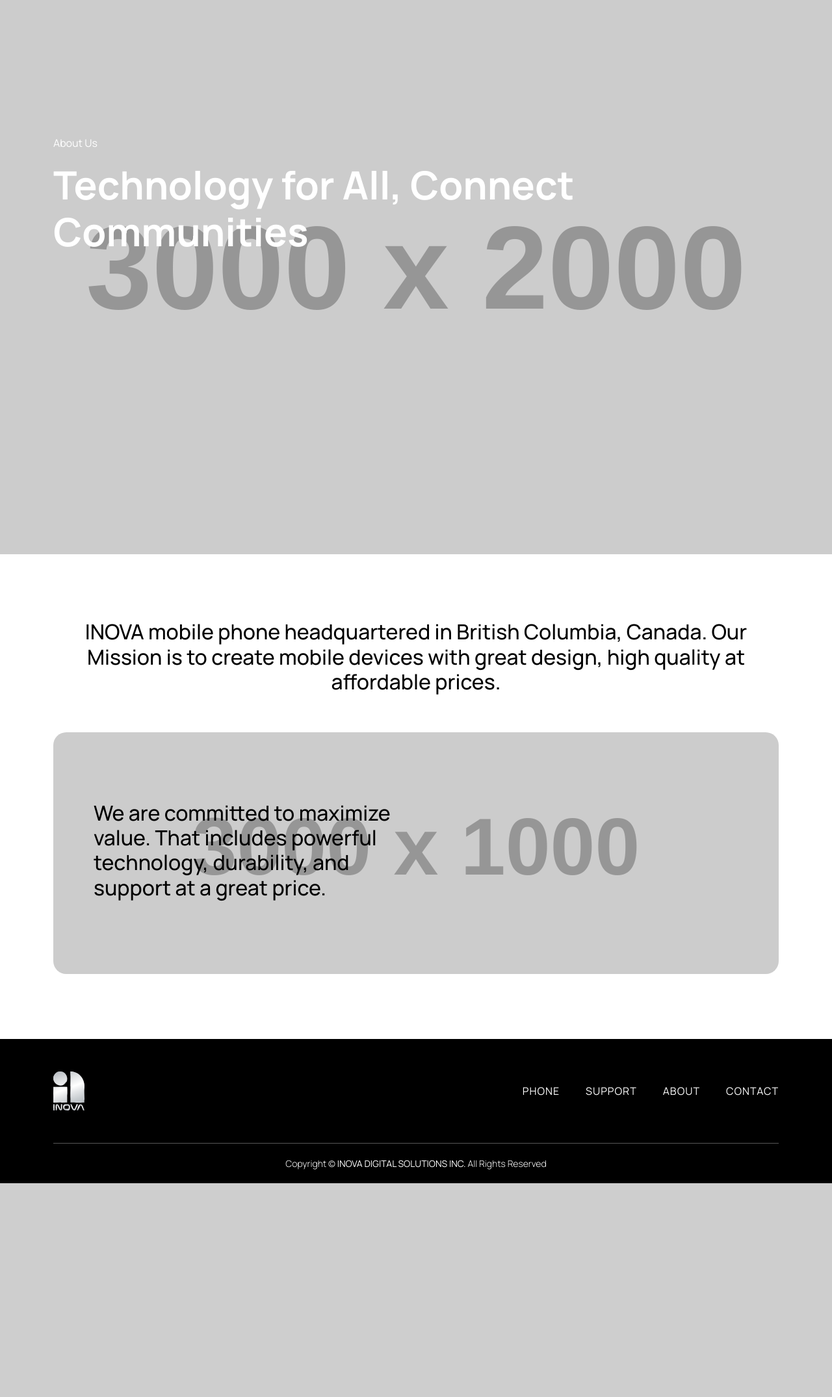
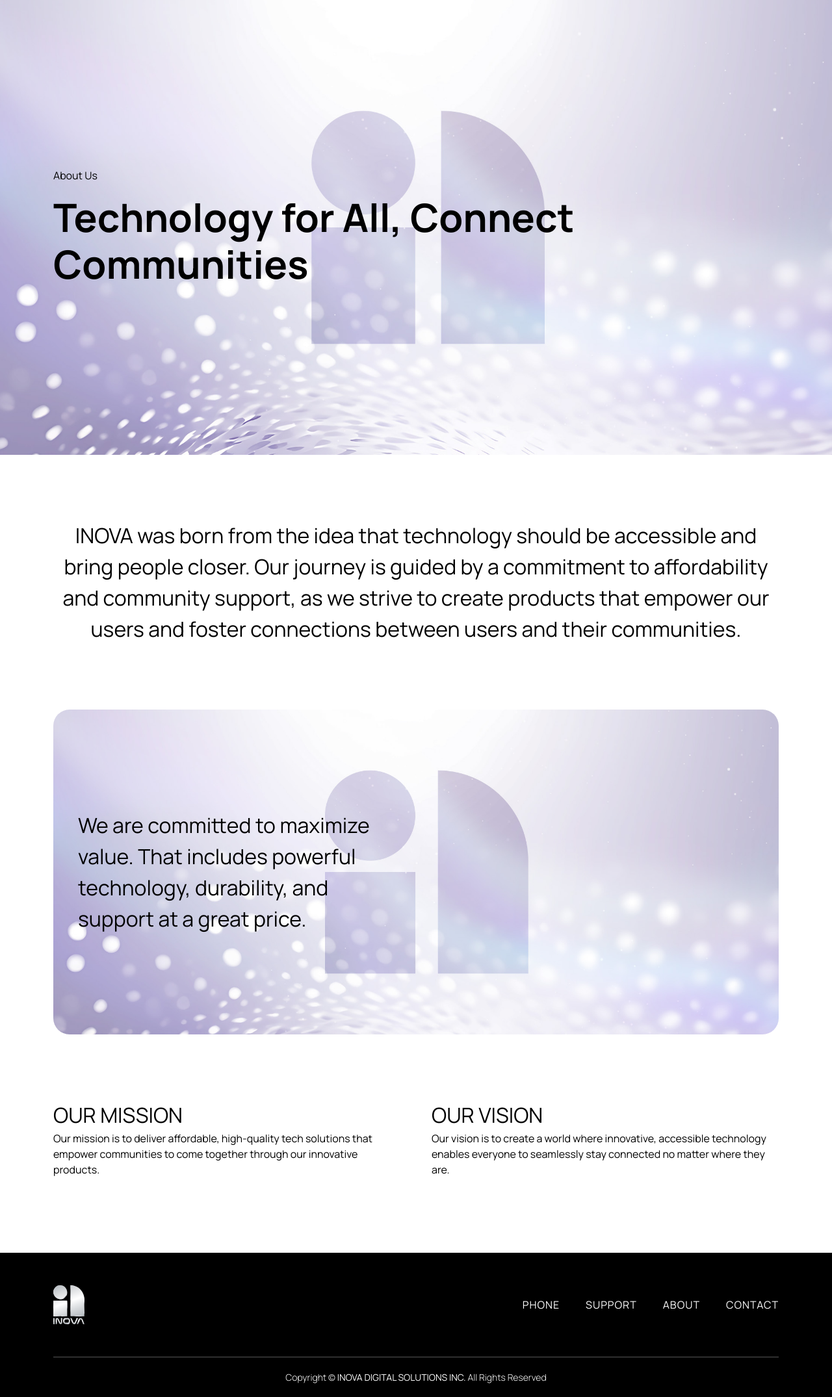
Before and after one commit to salmankhan03/i-nova, a PHP site: page /about.php in a window 1280 px wide. Shown: the part 100-2250 px from the top of the page at 65% size. Before the commit the page ends 1921 px from the top, so only its background shows below. Run offline with PHP 8.4, Linux system fonts and the light colour scheme; grey boxes labelled with a size stand in for pictures from a placeholder-image service; some libraries are stand-ins or nearby versions.

Commit message:
update about page

```diff
--- a/about.php
+++ b/about.php
@@ -3,34 +3,39 @@
     <head>
         <?php include './inc/HTMLhead.php'; ?>
     </head>
-    <body>
+    <body style="overflow-x: hidden;">
         <?php include './inc/header.php'; ?>
 
-        <div class="banner-container" id="overview">
-            <img src="https://dummyimage.com/3000x2000" alt="banner" class="img-fluid banner">
-            <div class="container phone-banner-text d-flex align-items-center" style="height: 400px;">
-                <div>
+        <div class="about-banner-container">
+            <div class="container">
                     <p>About Us</p>
                     <div class="heading">Technology for All, Connect Communities</div>
-                </div>
             </div>
         </div>
 
         <div class="container section-padding">
-            <h2 class="text-center bottom-padding">INOVA mobile phone headquartered in British Columbia, Canada. Our Mission is to create mobile devices with great design, high quality at affordable prices.</h2>
-        <!-- </div>
+            <div class="about-title text-center bottom-padding">INOVA was born from the idea that technology should be accessible and bring people closer. Our journey is guided by a commitment to affordability and community support, as we strive to create products that empower our users and foster connections between users and their communities.</div>
 
-        <div class="container section-padding"> -->
-            <div class="position-relative">
-                <img src="https://dummyimage.com/3000x1000" alt="in the box" class="img-fluid" style="border-radius: 20px;">
+            <div class="about-banner2-container">
                 <div class="row">
-                    <div class="position-absolute top-50 start-0 translate-middle-y">
                         <div class="col-12 col-md-6" style="padding-left: 50px;">
-                            <h2>We are committed to maximize value. That includes powerful technology, durability, and support at a great price.</h2>
+                            <div class="about-title">We are committed to maximize value. That includes powerful technology, durability, and support at a great price.</div>
                         </div>
-                    </div>
                 </div>
             </div>
+
+            <div class="row gx-5" style="margin-top: 100px;">
+                <div class="col-md-6">
+                    <div class="about-title">OUR MISSION</div>
+                    <p>Our mission is to deliver affordable, high-quality tech solutions that empower communities to come together through our innovative products.</p>
+                </div>
+
+                <div class="col-md-6">
+                    <div class="about-title">OUR VISION</div>
+                    <p>Our vision is to create a world where innovative, accessible technology enables everyone to seamlessly stay connected no matter where they are.</p>
+                </div>
+            </div>
+
         </div>
 
         <?php include './inc/footer.php'; ?>
--- a/css/style.css
+++ b/css/style.css
@@ -7,6 +7,16 @@ body {
     --bs-border-width: 0;
     --bs-body-color: black;
 }
+
+.gx-6 > * {
+    margin-left: -50px; /* Adjust as needed */
+    margin-right: -50px; /* Adjust as needed */
+  }
+
+  .gx-6 > * > * {
+    padding-left: 50px; /* Adjust as needed */
+    padding-right: 50px; /* Adjust as needed */
+  }
 
 a {
     color: black !important;
@@ -172,7 +182,7 @@ a {
 
 .phone-banner-container {
     position: relative;
-    background-color: black;
+    /* background-color: black; */
     display: flex;
     justify-content: center;
     align-items: center;
@@ -211,7 +221,7 @@ a {
 }
 
 .home-banner-title {
-    font-size: 35px;
+    font-size: 32px;
     font-weight: 500;
     line-height: 1.2;
     position: absolute;
@@ -226,11 +236,11 @@ a {
 }
 
 .top-padding {
-    padding-top: 50px;
+    padding-top: 100px;
 }
 
 .bottom-padding{
-    padding-bottom: 50px;
+    padding-bottom: 100px;
 }
 
 /* .img-1-container {
@@ -486,3 +496,32 @@ a {
     margin-bottom: 20px;
     display: flex;
 }
+
+.about-banner-container {
+    position: relative;
+    display: flex;
+    justify-content: center;
+    align-items: center;
+    background-image: url("../img/phone/banner_bg.jpg");
+    background-size: cover;
+    background-position: center;
+    background-repeat: no-repeat;
+    height: 700px;
+}
+
+.about-banner2-container {
+    position: relative;
+    display: flex;
+    justify-content: center;
+    align-items: center;
+    background-image: url("../img/phone/banner_bg.jpg");
+    background-size: cover;
+    background-position: center;
+    background-repeat: no-repeat;
+    height: 500px;
+    border-radius: 25px;
+}
+
+.about-title {
+    font-size: 2rem;
+}
```
